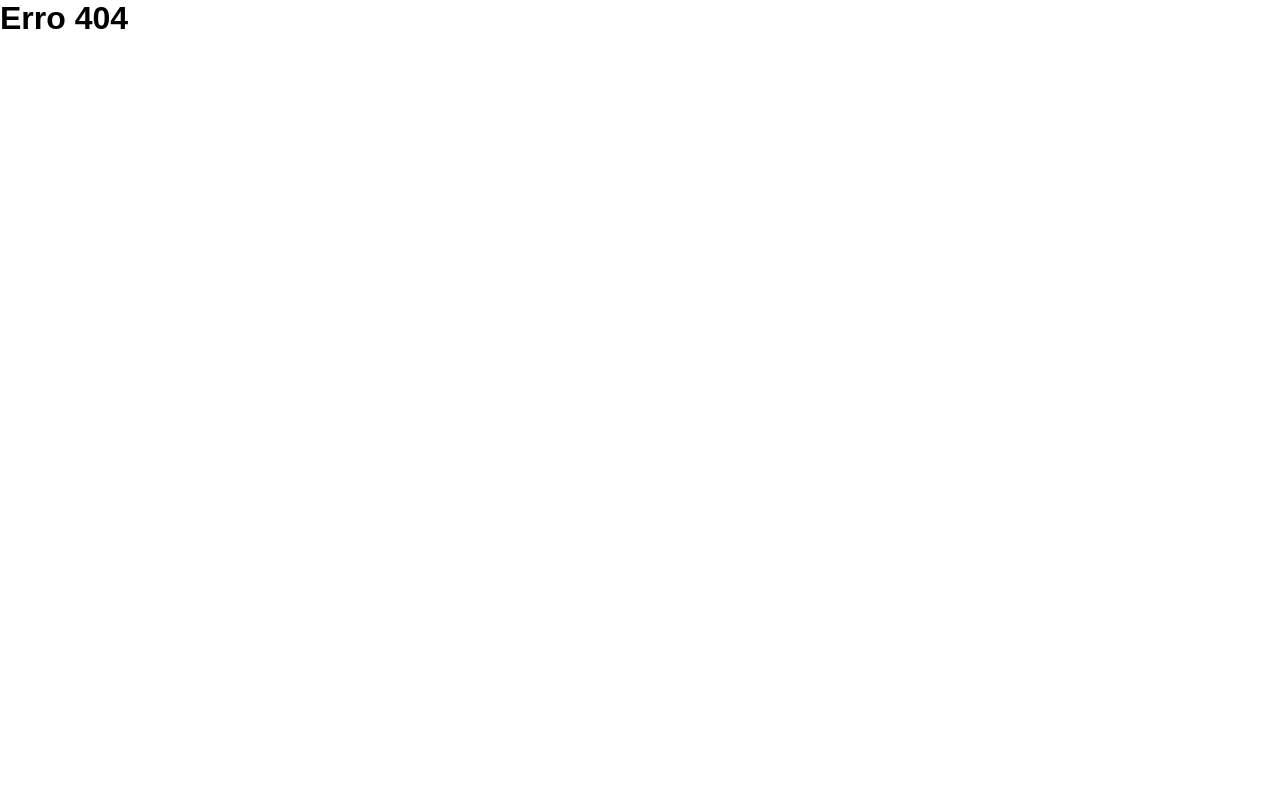
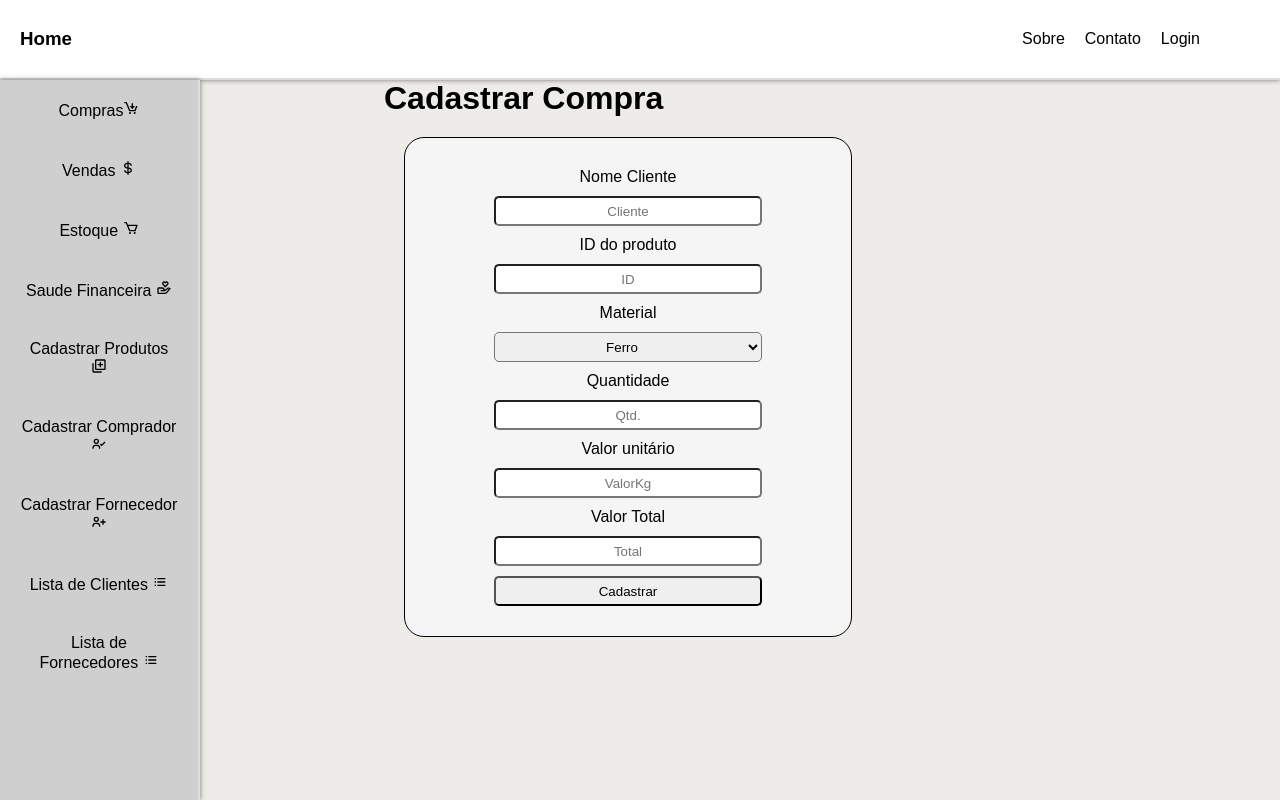
Before and after one commit to samlvbs/Projeto-ERP, a React (Vite) app: page /compras/nova-compra in a window 1280 px wide. Before the commit this address had no page. Built offline with nearby package versions, Linux system fonts and the light colour scheme.

Commit message:
Adição do formulario de nova compra

```diff
--- a/src/main.jsx
+++ b/src/main.jsx
@@ -16,6 +16,7 @@ import SaudeFinanceira from './routes/SaudeFinanceira'
 import CadComp from './routes/CadComp';
 import ListForn from './routes/ListForn';
 import ListClientes from './routes/ListClientes';
+import NovaCompra from './routes/NovaCompra';
 
 
 const router = createBrowserRouter([
@@ -31,6 +32,10 @@ const router = createBrowserRouter([
       {
         path: "compras",
         element: <Compras/>,
+      },
+      {
+        path: "compras/nova-compra",
+        element: <NovaCompra/>,
       },
       {
         path: "vendas",
--- a/src/routes/Compras.css
+++ b/src/routes/Compras.css
@@ -1,8 +1,11 @@
 .compras {
     grid-area: content;
     display: flex;
+    flex-direction: column;
     justify-content: start;
-    gap: 5px;
+    align-items: end;
+    gap: 10px;
+
 }
 
 .cardCompras{
@@ -16,8 +19,6 @@
     text-align: center;
     background-color: rgb(107, 99, 138);
     color: white;
-    margin: 20px 0px;
-    padding: 10px;
 }
 .cardCompras:hover{
     background-color: rgb(236, 236, 236);
--- a/src/routes/Compras.jsx
+++ b/src/routes/Compras.jsx
@@ -1,13 +1,16 @@
 import React from "react";
 import "./Compras.css"
 import { FiPlusSquare, FiList } from "react-icons/fi";
+import { Link } from "react-router-dom";
 
 function Compras(){
     return(
       <div className="compras">
-            <div className="cardCompras">
-                <span>Nova Compra <FiPlusSquare/></span>
-            </div>
+            <Link to="nova-compra">
+                <div className="cardCompras">
+                    <span>Nova Compra <FiPlusSquare/></span>
+                </div>
+            </Link>
             <div className="cardCompras">
                 <span>Lista de compras <FiList/></span>
             </div>
--- /dev/null
+++ b/src/routes/NovaCompra.css
@@ -0,0 +1,22 @@
+.formNovaCompra{
+    border: 1px solid black;
+    border-radius: 20px;
+    display: flex;
+    flex-direction: column;
+    flex-wrap: wrap;
+    align-items: center;
+    justify-content: center;
+    width: 50%;
+    height: 500px;
+    gap: 10px;
+    margin: 20px;
+    background-color: whitesmoke;
+
+}
+
+.formNovaCompra > input, select{
+    width: 60%;
+    height: 30px;
+    border-radius: 5px;
+    text-align: center;
+}
--- /dev/null
+++ b/src/routes/NovaCompra.jsx
@@ -0,0 +1,30 @@
+import React from "react";
+import './NovaCompra.css';
+
+function NovaCompra(){
+    return(
+        <div>
+            <h1>Cadastrar Compra</h1>
+            <form className="formNovaCompra">
+                <label for="cliente">Nome Cliente</label>
+                <input type="text" placeholder="Cliente" id="cliente"/>
+                <label for="ID">ID do produto</label>
+                <input type="text" placeholder="ID" id="ID"/>
+                <label for="material">Material</label>
+                <select id="material" name="material">
+                    <option value="Ferro">Ferro</option>
+                    <option value="Plastico">Plastico</option>
+                    <option value="Papel">Papel</option>
+                </select>
+                <label for="qtd">Quantidade</label>
+                <input type="text" placeholder="Qtd." id="qtd"/>
+                <label for="valorKg">Valor unitário</label>
+                <input type="text" placeholder="ValorKg" id="total"/>
+                Valor Total
+                <input type="text" placeholder="Total" id="total"/>
+                <input type="button" value="Cadastrar" id="cadastrar" />
+            </form>
+        </div>
+    )
+}
+export default NovaCompra;
```
Also changed, not shown: 1 other file (tests, documents, lock files or other folders).
